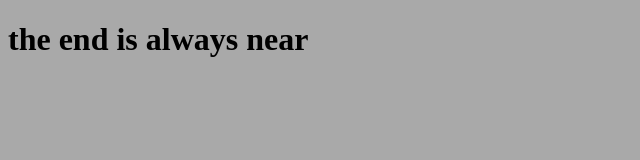
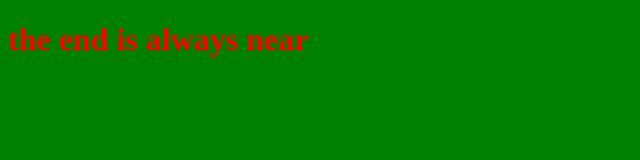
Before and after one commit to amzianebadr/projetF, a plain HTML site: page index.html in a window 1280 px wide. Shown: the whole page, without its empty margins (0-640 px from the left). Drawn offline with Linux system fonts and the light colour scheme.

Commit message:
changing to style for title

```diff
--- a/style.css
+++ b/style.css
@@ -1,7 +1,7 @@
 h1{
-    color: #000;
+    color: red;
 
 }
 body{
-    background-color: darkgrey;
+    background-color: green;
 }
```
